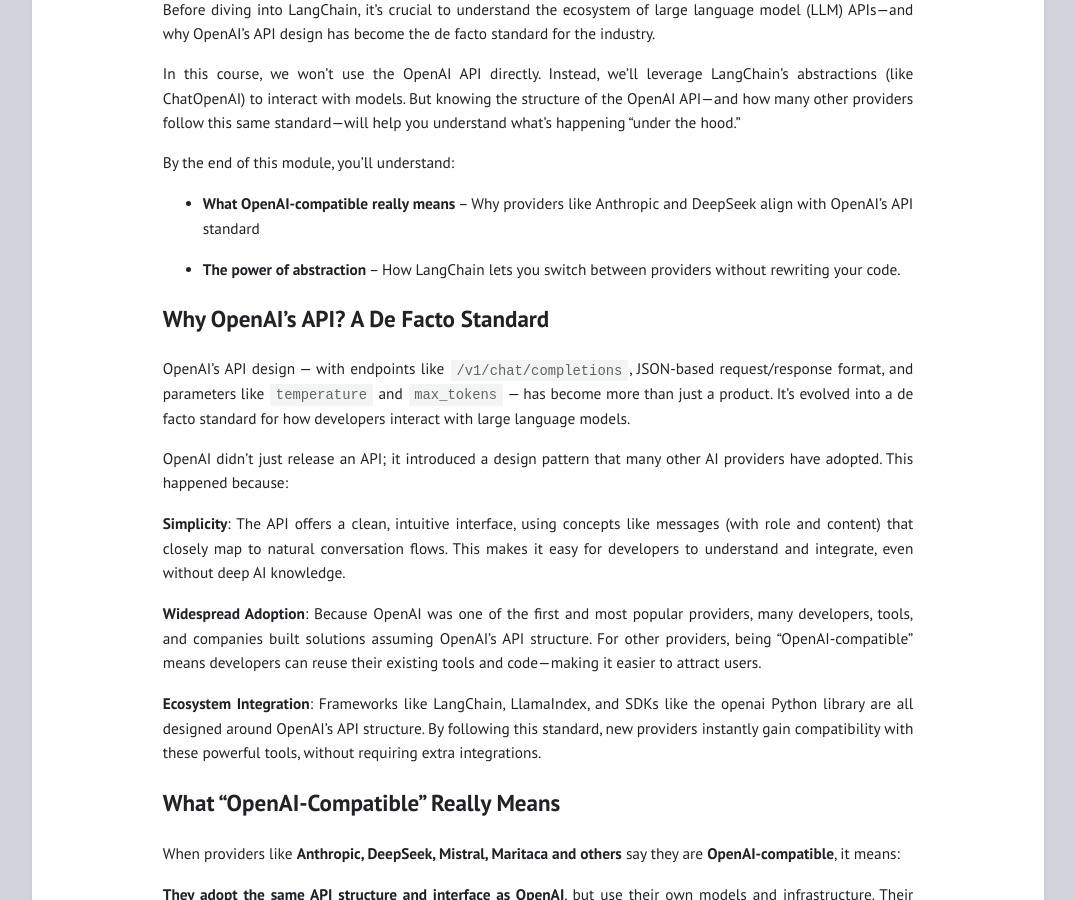
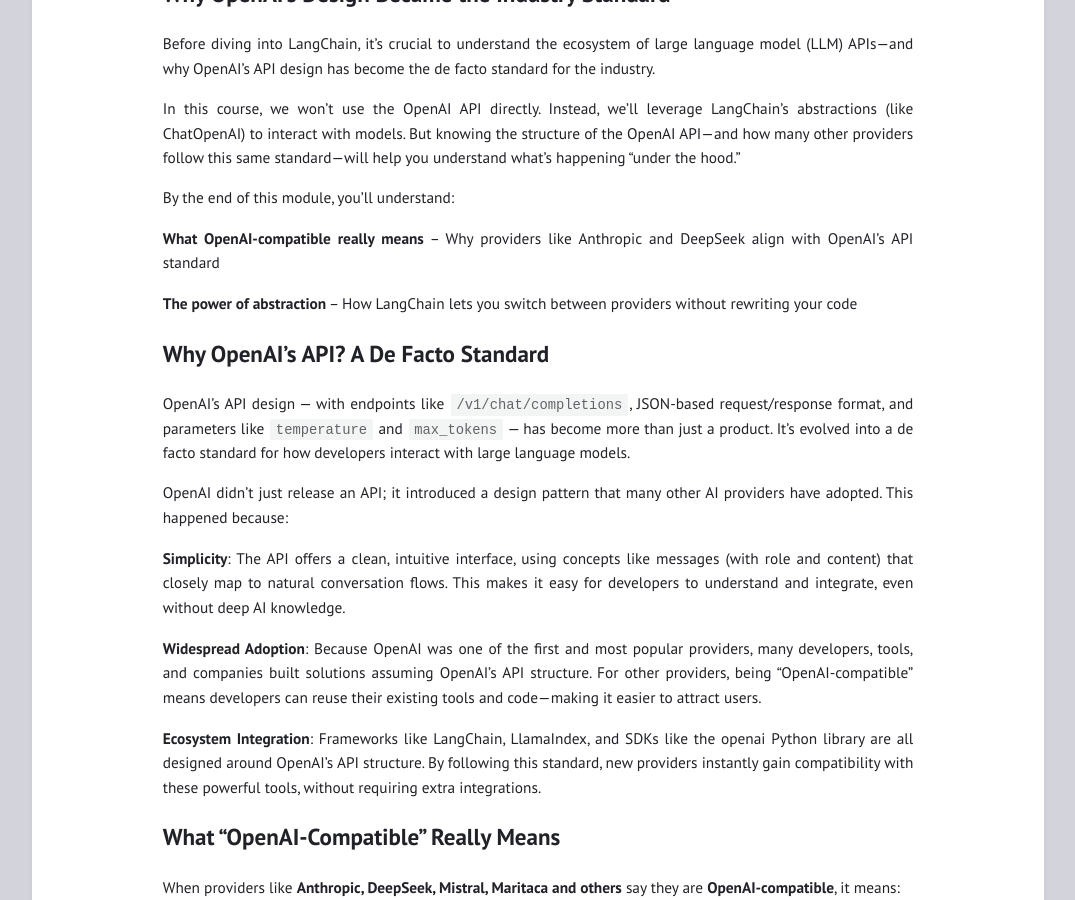
Before and after one commit to GiovaneIwamoto/markdown-blog-renderer, a Jekyll site: the page built from _posts/2025-01-10-module-1.md, in a window 1280 px wide and 900 px high, scrolled down 10080 px. Shown: the whole window, without its empty margins (102-1177 px from the left). Built offline with Jekyll 4.4.1, drawn with Linux system fonts in a browser that asks for light colours; some of the changed text lies outside the part shown.

Commit message:
fix: all page

````diff
--- a/_posts/2025-01-10-module-1.md
+++ b/_posts/2025-01-10-module-1.md
@@ -8,7 +8,7 @@
 
 ---
 
-# 1. Introduction to Artificial Intelligence
+# **1. Introduction to Artificial Intelligence**
 
 A broad overview of AI, its history, key domains, and the evolution from rule-based systems to data-driven learning.
 
@@ -21,7 +21,7 @@
 
 ---
 
-# 2. From AI to Generative AI
+# **2. From AI to Generative AI**
 
 Learn what makes GenAI different from traditional AI — focusing on systems that can create new content such as text, images, music, and code.
 
@@ -68,7 +68,7 @@
 
 ---
 
-# 3. Introduction to Natural Language Processing
+# **3. Introduction to Natural Language Processing**
 
 Delve into the fascinating challenge of teaching machines to understand and generate human language—exploring why this problem is uniquely difficult and how modern approaches are achieving breakthrough capabilities.
 
@@ -78,7 +78,7 @@
 
 ---
 
-# 4. Large Language Models (LLMs)
+# **4. Large Language Models (LLMs)**
 
 Large Language Models are at the core of modern generative AI and agents. These models are trained on massive amounts of text data and use deep learning (typically transformers) to generate human-like responses to natural language inputs.
 
@@ -148,7 +148,7 @@
 
 ---
 
-# 5. Chat Templates, Roles and Interaction Patterns
+# 5. **Chat Templates, Roles and Interaction Patterns**
 
 When interacting with Large Language Models (LLMs), understanding the different conversation roles is essential for effective communication. This guide will help you grasp these concepts before diving into LangChain.
 
@@ -203,27 +203,30 @@
 
 As you prepare to learn LangChain, keep these important points in mind:
 
-1. **Role-based modeling**: LangChain uses this same role structure when building conversation chains
+**Role-based modeling**: LangChain uses this same role structure when building conversation chains
 
-2. **Templating**: You'll often create templates that include placeholders for dynamic content
+**Templating**: You'll often create templates that include placeholders for dynamic content
 
-  ```python
-  prompt = ChatPromptTemplate.from_messages([
-      ("system", "You are a {role}."),
-      ("human", "{question}")
-  ])
-  ```
+```python
+prompt = ChatPromptTemplate.from_messages([
+    ("system", "You are a {role}."),
+    ("human", "{question}")
+])
+```
 
-3. **Message history**: LangChain lets you maintain conversation context by storing previous exchanges
+**Message history**: LangChain lets you maintain conversation context by storing previous exchanges
 
-4. **Chain composition**: You'll learn to build pipelines that process inputs through multiple steps
+**Chain composition**: You'll learn to build pipelines that process inputs through multiple steps
 
 ## Tips for Effective Role Usage
 
-- **Be specific in system instructions**: The more detailed your system role, the better the LLM will follow your requirements
-- **Use consistent personas**: Maintain the same "character" throughout a conversation
-- **Consider memory requirements**: Decide if your application needs to remember previous messages
-- **Test different role configurations**: Experiment with various system instructions to see what works best
+**Be specific in system instructions**: The more detailed your system role, the better the LLM will follow your requirements
+
+**Use consistent personas**: Maintain the same "character" throughout a conversation
+
+**Consider memory requirements**: Decide if your application needs to remember previous messages
+
+**Test different role configurations**: Experiment with various system instructions to see what works best
 
 *Check out Hugging Face's Chat Templates documentation to understand different role structures (system, user, assistant) before diving into LangChain implementation. Focus only on the template formats for now, not the implementation details.*
 
@@ -236,7 +239,7 @@
 
 ---
 
-# 6. Working with LLM APIs
+# **6. Working with LLM APIs**
 
 ## **Why OpenAI's Design Became the Industry Standard**
 
@@ -246,9 +249,9 @@
 
 By the end of this module, you'll understand:
 
-- **What OpenAI-compatible really means** – Why providers like Anthropic and DeepSeek align with OpenAI's API standard
+**What OpenAI-compatible really means** – Why providers like Anthropic and DeepSeek align with OpenAI's API standard
 
-- **The power of abstraction** – How LangChain lets you switch between providers without rewriting your code.
+**The power of abstraction** – How LangChain lets you switch between providers without rewriting your code
 
 ## **Why OpenAI's API? A De Facto Standard**
 
@@ -370,7 +373,7 @@
 
   <a href="https://api-docs.deepseek.com" target="_blank" style="flex: 1 1 28%; box-sizing: border-box;">
     <img src="{{ '/assets/images/deepseek_openai.png' | relative_url }}" alt="DeepSeek OpenAI"
-         style="width: 100%; height: 90%; border-radius: 8px;" />
+         style="width: 100%; height: auto; border-radius: 8px;" />
   </a>
 
   <a href="https://docs.anthropic.com/en/api/openai-sdk" target="_blank" style="flex: 1 1 28%; box-sizing: border-box;">
@@ -381,7 +384,7 @@
 
 ---
 
-# 7. LangChain
+# **7. LangChain**
 
 Now that we've explored the principles behind LLM APIs—especially the OpenAI API standard and how many providers align with it—it's time to move from understanding APIs to practically integrating them into applications.
 
@@ -408,7 +411,7 @@
 
 ---
 
-# 8. Prompt Engineering
+# **8. Prompt Engineering**
 
 To wrap up this module, now that we've covered the basics of LangChain and you've gained an understanding of how LLM APIs work, we're ready to shift focus and dive into prompt engineering.
 
````
Also changed, not shown: assets/images/deepseek_openai.png, assets/images/langchain_llm.png.
